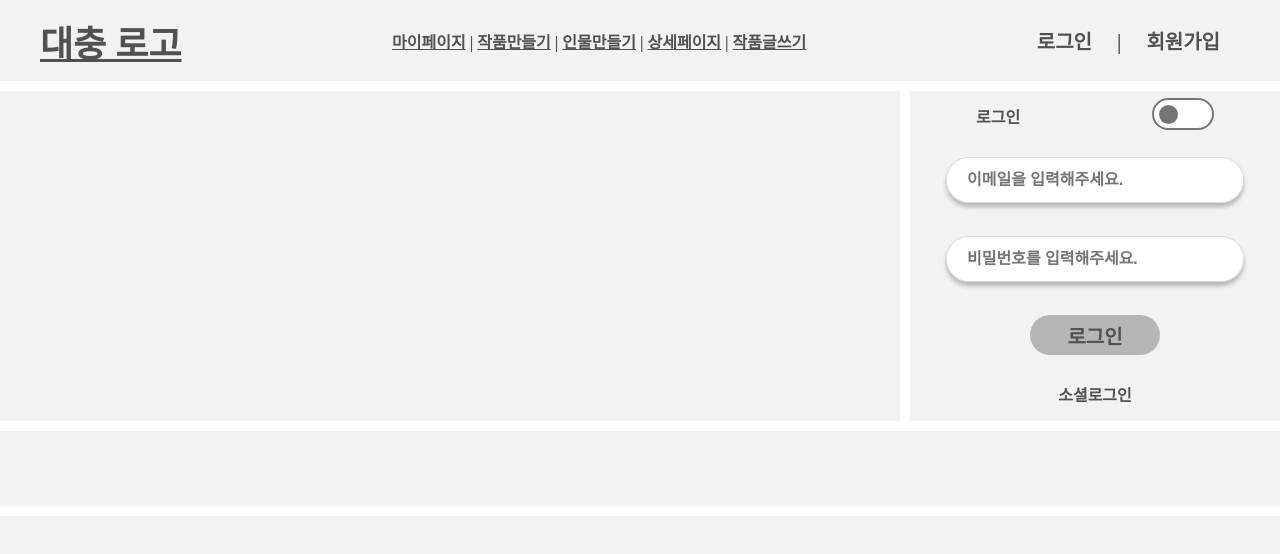
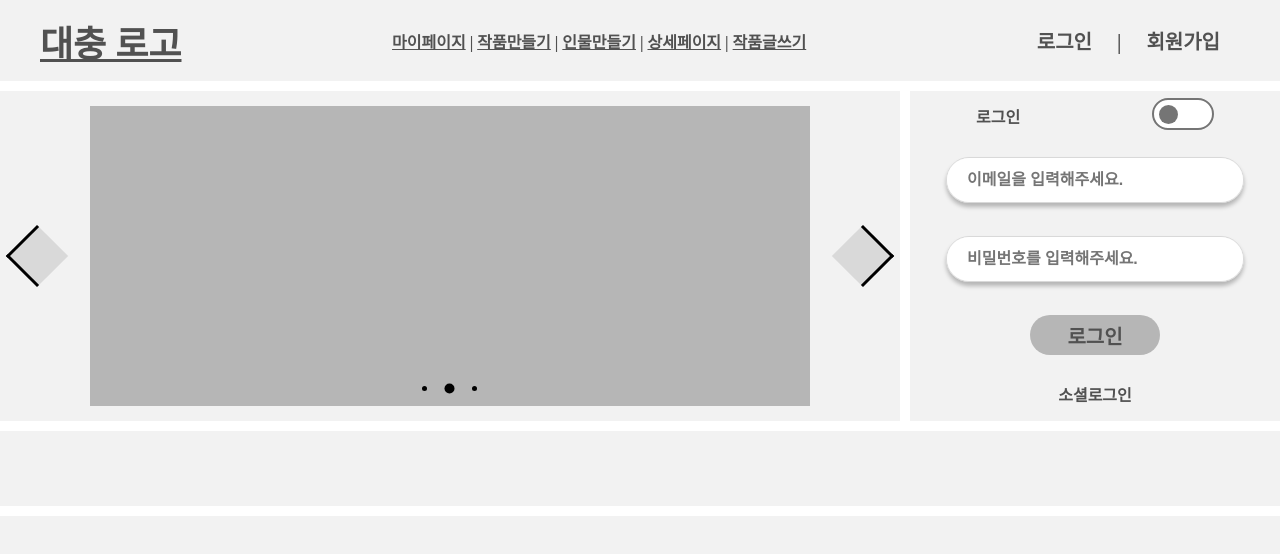
Before and after one commit to FoocoJun/Vue-Side-Wriite, a Vue app: page / in a window 1280 px wide. Shown: the top 554 px of the page. Built offline with nearby package versions, Linux system fonts and the light colour scheme.

Commit message:
Improve BannerFrame w/ autoPaging and PageChecker

```diff
--- a/src/App.vue
+++ b/src/App.vue
@@ -18,6 +18,7 @@ export default {
 @import url('./assets/css/structure.css');
 @import url('./assets/css/interval.css');
 @import url('./assets/css/auth.css');
+@import url('./assets/css/banners.css');
 
 #app {
   width: 1280px;
--- /dev/null
+++ b/src/assets/css/banners.css
@@ -0,0 +1,58 @@
+.bPop-under {
+  width: 720px;
+  height: 300px;
+}
+
+.bHalf-page {
+  width: 300px;
+  height: 600px;
+}
+
+.bWide-skyscraper {
+  width: 160px;
+  height: 600px;
+}
+.bSkyscraper {
+  width: 120px;
+  height: 600px;
+}
+
+.bFull {
+  width: 468px;
+  height: 60px;
+}
+.bHalf {
+  width: 234px;
+  height: 60px;
+}
+.bVertical {
+  width: 120px;
+  height: 240px;
+}
+
+.bSquare-popup {
+  width: 250px;
+  height: 250px;
+}
+
+.bRectangle {
+  width: 180px;
+  height: 150px;
+}
+.bLarge-rectangle {
+  width: 336px;
+  height: 280px;
+}
+.bMedium-rectangle {
+  width: 300px;
+  height: 250px;
+}
+.bVertical-rectangle {
+  width: 240px;
+  height: 400px;
+}
+
+.bMicro-bar {
+  width: 88px;
+  height: 31px;
+}
--- a/src/assets/css/main.css
+++ b/src/assets/css/main.css
@@ -39,6 +39,17 @@
   font-size: 12px;
 }
 
+.Frame {
+  position: relative;
+}
+
 .pointer {
   cursor: pointer;
 }
+
+.LeftButton {
+  transform: rotate(-45deg);
+}
+.RightButton {
+  transform: rotate(45deg);
+}
--- a/src/assets/css/structure.css
+++ b/src/assets/css/structure.css
@@ -16,6 +16,9 @@
 }
 .SpaceB {
   justify-content: space-between;
+}
+.sCenter {
+  justify-content: center;
 }
 
 .pCenter {
--- a/src/components/layouts/WideBannerFrame.vue
+++ b/src/components/layouts/WideBannerFrame.vue
@@ -1,21 +1,48 @@
 <template>
-  <div class="Frame cGG m10 msx"></div>
+  <div class="Frame cGG m10 msx sFlex-Row SpaceA">
+    <arrow-button @click="PageDown" />
+    <div class="bPop-under cG">
+      <div v-for="(val, idx) in sampleData" :key="idx">
+        <div v-if="bannerPage === idx" :class="val"></div>
+      </div>
+      <!-- 페이지를 알려주는 검은콩자반 -->
+      <page-checker :pageNo="bannerPage" :howManyPages="sampleData.length" />
+    </div>
+    <arrow-button isRight @click="PageUp" />
+  </div>
 </template>
 
 <script>
+import PageChecker from '../purposes/banner/PageChecker.vue'
+import ArrowButton from '../purposes/common/ArrowButton.vue'
 export default {
   name: 'WideBannerFrame',
-  components: {},
+  components: { ArrowButton, PageChecker },
   data() {
     return {
-      sampleData: ''
+      sampleData: ['bPop-under cGGG', 'bPop-under cG', 'bPop-under cHelp'],
+      bannerPage: 0
     }
   },
   setup() {},
   created() {},
-  mounted() {},
+  mounted() {
+    setInterval(() => {
+      this.PageUp()
+    }, 3000)
+  },
   unmounted() {},
-  methods: {}
+  methods: {
+    // 이후 this.sampleData.length - 1 자리에 배너 갯수에 대한 변수값 할당
+    PageDown() {
+      this.bannerPage =
+        this.bannerPage === 0 ? this.sampleData.length - 1 : this.bannerPage - 1
+    },
+    PageUp() {
+      this.bannerPage =
+        this.bannerPage === this.sampleData.length - 1 ? 0 : this.bannerPage + 1
+    }
+  }
 }
 </script>
 
--- /dev/null
+++ b/src/components/purposes/banner/PageChecker.vue
@@ -0,0 +1,35 @@
+<template>
+  <div class="Wrap sFlex-Row sCenter">
+    <div v-for="(page, idx) in Array(howManyPages)" :key="idx">
+      <black-dot v-if="pageNo === idx" timeToBig />
+      <black-dot v-else-if="pageNo != idx" />
+    </div>
+  </div>
+</template>
+<script>
+import BlackDot from '../common/BlackDot.vue'
+export default {
+  components: { BlackDot },
+  props: {
+    pageNo: Number,
+    howManyPages: Number
+  },
+  data() {
+    return {
+      sampleData: ''
+    }
+  },
+  setup() {},
+  created() {},
+  mounted() {},
+  unmounted() {},
+  methods: {}
+}
+</script>
+
+<style scoped>
+.Wrap {
+  position: relative;
+  top: -30px;
+}
+</style>
--- /dev/null
+++ b/src/components/purposes/common/ArrowButton.vue
@@ -0,0 +1,31 @@
+<template>
+  <div class="Arrow cHelp pointer" :style="style" />
+</template>
+
+<script>
+export default {
+  name: 'ArrowButton',
+  props: {
+    isRight: Boolean
+  },
+  computed: {
+    style() {
+      if (this.isRight) {
+        return { transform: 'rotate(135deg)' }
+      } else return null
+    }
+  }
+}
+</script>
+
+<style scoped>
+.Arrow {
+  width: 41px;
+  height: 41px;
+
+  border-width: 3px 0px 0px 3px;
+  border-style: solid;
+  border-color: #000000;
+  transform: rotate(-45deg);
+}
+</style>
--- /dev/null
+++ b/src/components/purposes/common/BlackDot.vue
@@ -0,0 +1,29 @@
+<template>
+  <div class="Dot m10" :style="style" />
+</template>
+
+<script>
+export default {
+  name: 'ArrowButton',
+  props: {
+    timeToBig: Boolean
+  },
+  computed: {
+    style() {
+      if (this.timeToBig) {
+        return { transform: 'scale(2,2)' }
+      } else return null
+    }
+  }
+}
+</script>
+
+<style scoped>
+.Dot {
+  width: 5px;
+  height: 5px;
+  border-radius: 5px;
+
+  background-color: black;
+}
+</style>
```
